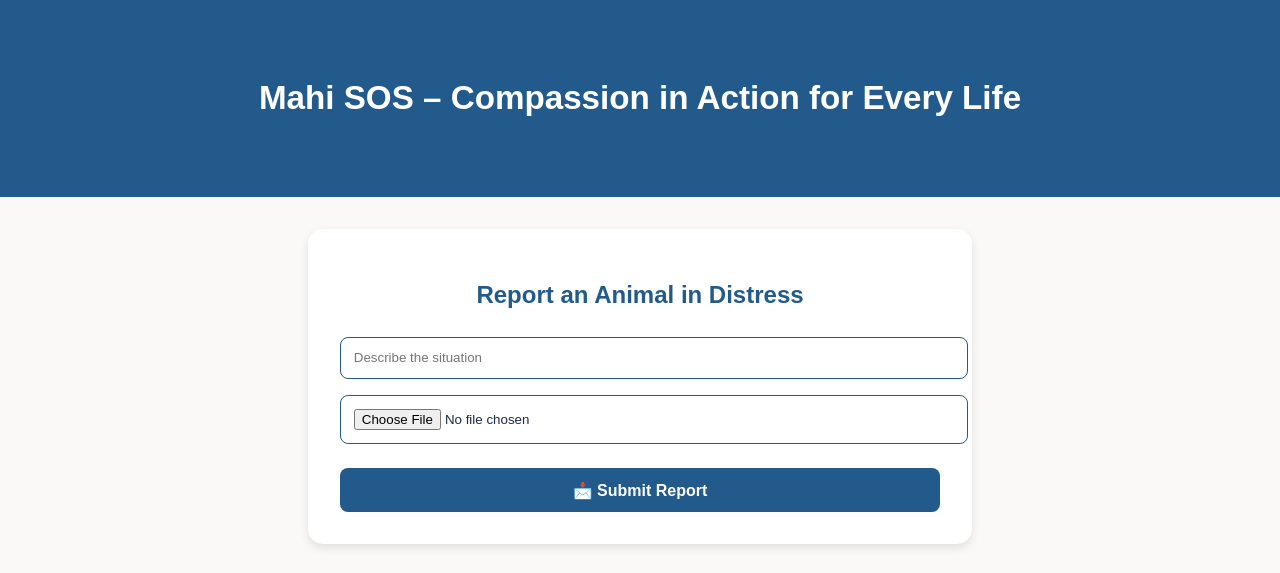
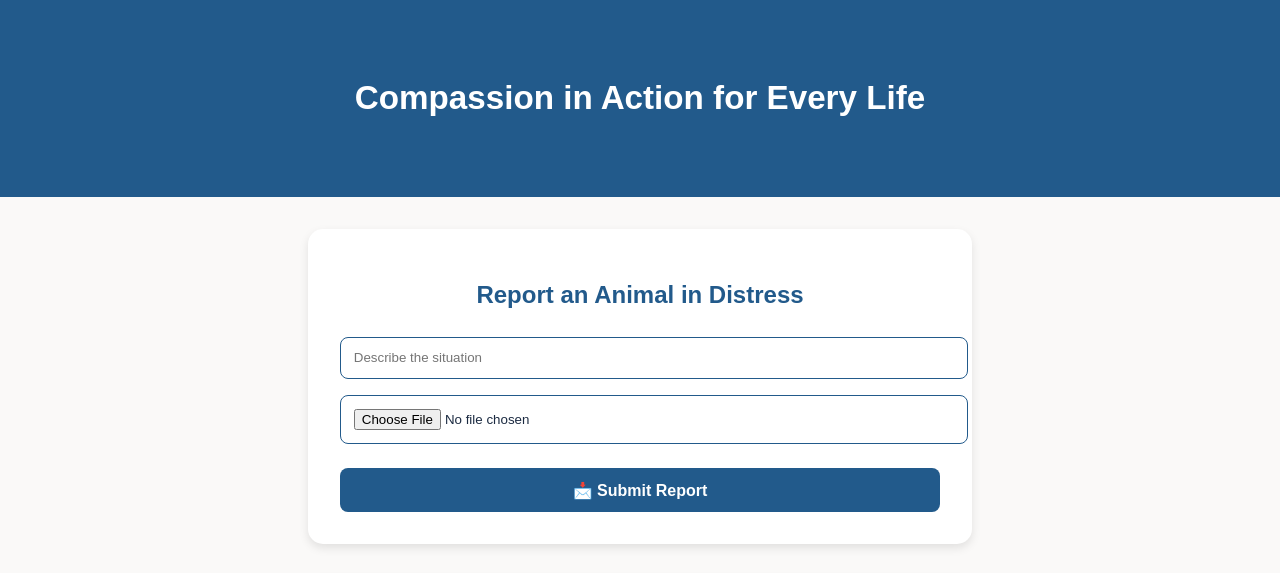
Before and after one commit to thev-c/help-paw, a website: page public/index.html in a window 1280 px wide. Shown: the top 573 px of the page. Drawn offline with Linux system fonts and the light colour scheme.

Commit message:
Update index.html

```diff
--- a/public/index.html
+++ b/public/index.html
@@ -129,7 +129,7 @@
 </head>
 <body>
   <header>
-   <h5>Mahi SOS – Compassion in Action for Every Life</h5>
+   <h5>Compassion in Action for Every Life</h5>
   </header>
 
 
```
